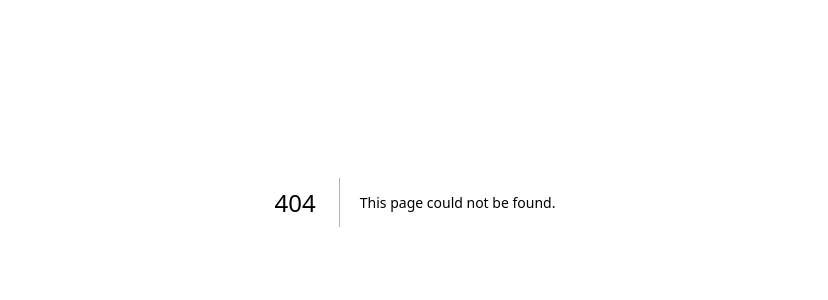
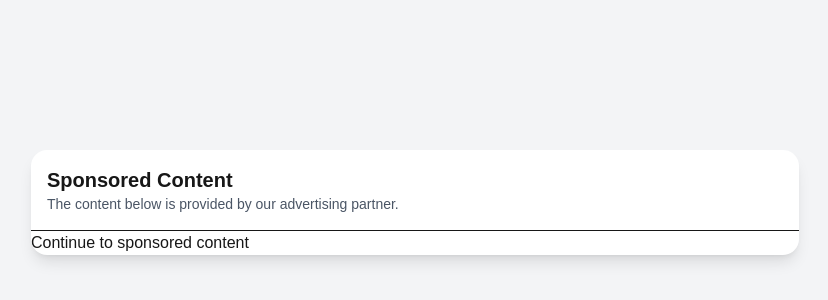
Before and after one commit to CodeNova5/Tunebay, a Next.js app: page /ads in a window 1280 px wide. Before the commit this address had no page. Shown: the part 198-498 px from the top of the page, without its empty margins (225-1053 px from the left). Built offline with nearby package versions, Linux system fonts and the light colour scheme.

Commit message:
ads shii

```diff
--- /dev/null
+++ b/app/ads/page.tsx
@@ -0,0 +1,19 @@
+// app/ads/page.js
+export default function AdsPage() {
+    return (
+        <div className="flex items-center justify-center min-h-screen bg-gray-100">
+            <div className="w-full max-w-3xl bg-white shadow-lg rounded-2xl overflow-hidden">
+                <div className="p-4 border-b">
+                    <h1 className="text-xl font-bold">Sponsored Content</h1>
+                    <p className="text-sm text-gray-600">
+                        The content below is provided by our advertising partner.
+                    </p>
+                </div>
+                <a href="https://www.effectivecpmrate.com/gyn001wg?key=51f69093edbd86289d0429cd867cdd9c" target="_blank" rel="noopener noreferrer">
+                    Continue to sponsored content
+                </a>
+
+            </div>
+        </div>
+    );
+}
--- a/app/music/[artist]/song/[song]/SongPage.tsx
+++ b/app/music/[artist]/song/[song]/SongPage.tsx
@@ -10,7 +10,7 @@ import Footer from "@/components/Footer";
 import 'react-h5-audio-player/lib/styles.css';
 import AudioPlayer from 'react-h5-audio-player';
 import './audioPlayerStyles.css';
-
+import Script from 'next/script';
 declare global {
     interface Window {
         google: any;
@@ -420,6 +420,11 @@ export default function SongPage() {
     return (
         <div style={{ textAlign: "center", backgroundColor: "#111", padding: "20px", marginTop: "40px" }}>
             <Header />
+            <Script
+                id="adsterra"
+                strategy="afterInteractive" // load after page is interactive
+                src="//pl27528322.effectivecpmrate.com/47/7b/c4/477bc4b424259bb82cdea3f4836cdb1c.js"
+            />
             <div style={{ fontSize: "25px", fontWeight: "bold" }}>
                 <h1>{track.name} by </h1>
                 <h2>
```
